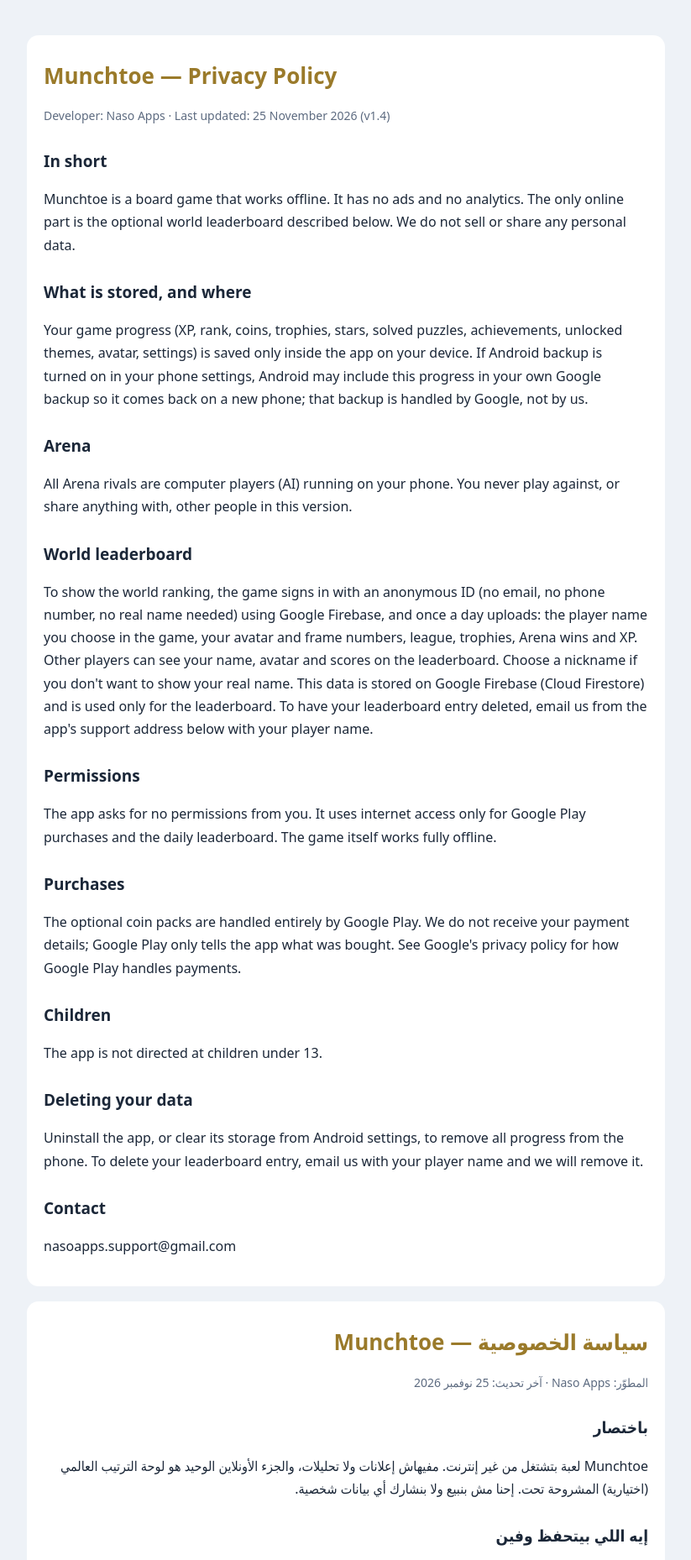
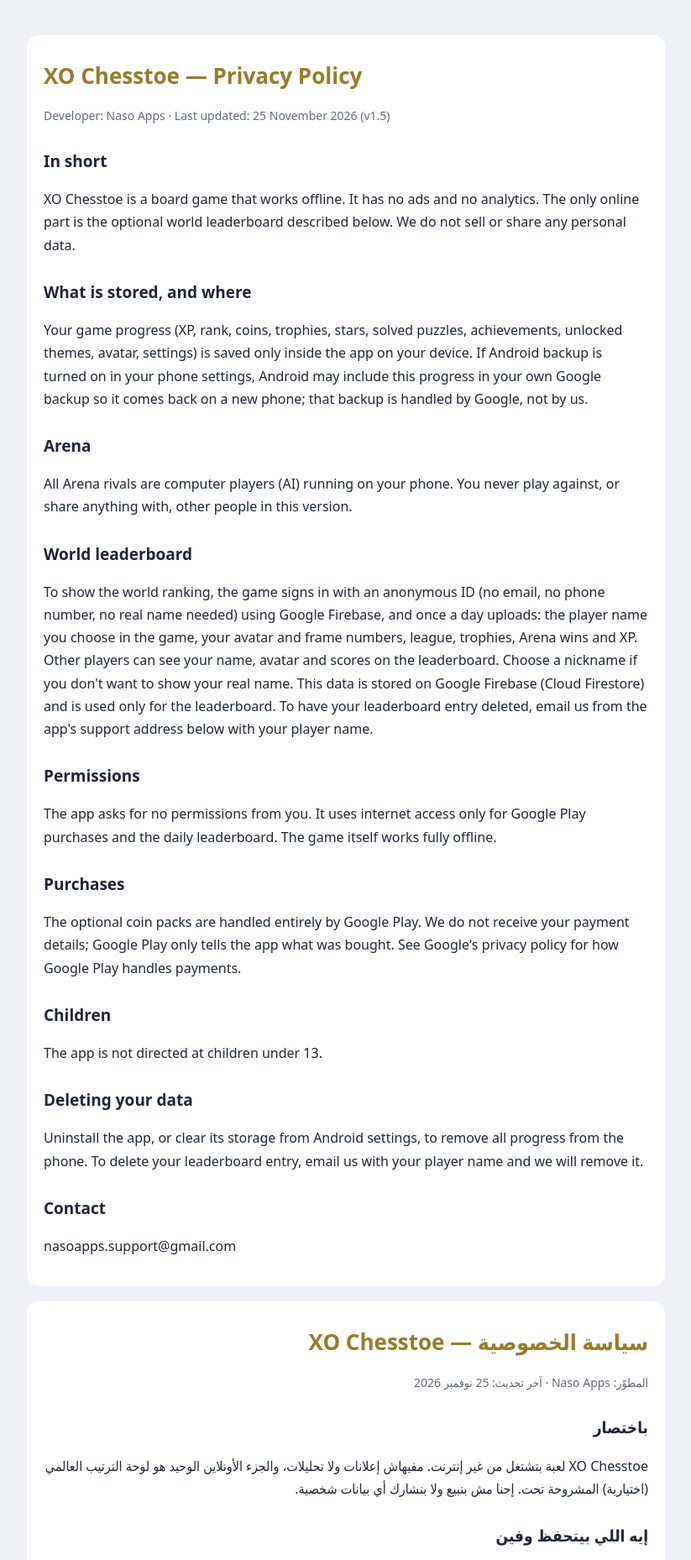
Before and after one commit to egyone1/naso-apps, a plain HTML site: page munchtoe/privacy.html in a window 1280 px wide. Shown: the top 1858 px of the page at 84% size, without its empty margins (228-1051 px from the left). Drawn offline with Linux system fonts and the light colour scheme.

Commit message:
Rename Munchtoe to XO Chesstoe in privacy page
Co-Authored-By: Claude Opus 5.5 <noreply@anthropic.com>

```diff
--- a/munchtoe/privacy.html
+++ b/munchtoe/privacy.html
@@ -3,7 +3,7 @@
 <head>
 <meta charset="utf-8">
 <meta name="viewport" content="width=device-width, initial-scale=1">
-<title>Munchtoe Privacy</title>
+<title>XO Chesstoe Privacy</title>
 <style>
   :root { --bg:#eef2f7; --ink:#1b2738; --muted:#5d6b80; --gold:#9a7a2a; --card:#fff; }
   @media (prefers-color-scheme: dark) { :root { --bg:#0e1e37; --ink:#e8edf5; --muted:#a9b6c9; --gold:#d9b45a; --card:#18273f; } }
@@ -20,11 +20,11 @@
 <main>
 
 <section>
-<h1>Munchtoe — Privacy Policy</h1>
-<p class="muted">Developer: Naso Apps · Last updated: 25 November 2026 (v1.4)</p>
+<h1>XO Chesstoe — Privacy Policy</h1>
+<p class="muted">Developer: Naso Apps · Last updated: 25 November 2026 (v1.5)</p>
 
 <h2>In short</h2>
-<p>Munchtoe is a board game that works offline. It has no ads and no analytics. The only online part is the optional
+<p>XO Chesstoe is a board game that works offline. It has no ads and no analytics. The only online part is the optional
 world leaderboard described below. We do not sell or share any personal data.</p>
 
 <h2>What is stored, and where</h2>
@@ -66,11 +66,11 @@ your leaderboard entry, email us with your player name and we will remove it.</p
 </section>
 
 <section dir="rtl" lang="ar">
-<h1>سياسة الخصوصية — Munchtoe</h1>
+<h1>سياسة الخصوصية — XO Chesstoe</h1>
 <p class="muted">المطوّر: Naso Apps · آخر تحديث: 25 نوفمبر 2026</p>
 
 <h2>باختصار</h2>
-<p>Munchtoe لعبة بتشتغل من غير إنترنت. مفيهاش إعلانات ولا تحليلات، والجزء الأونلاين الوحيد هو لوحة الترتيب
+<p>XO Chesstoe لعبة بتشتغل من غير إنترنت. مفيهاش إعلانات ولا تحليلات، والجزء الأونلاين الوحيد هو لوحة الترتيب
 العالمي (اختيارية) المشروحة تحت. إحنا مش بنبيع ولا بنشارك أي بيانات شخصية.</p>
 
 <h2>إيه اللي بيتحفظ وفين</h2>
```
